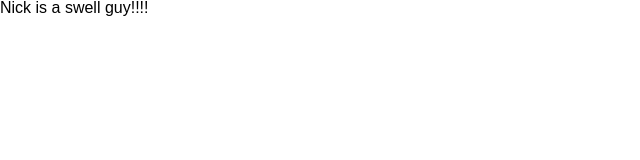
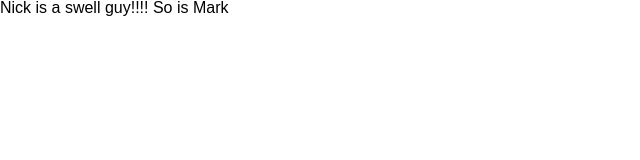
Before and after one commit to mdewey/git-test, a React (Create React App) app: page / in a window 1280 px wide. Shown: the top 160 px of the page, without its empty margins (0-640 px from the left). Built offline with nearby package versions, Linux system fonts and the light colour scheme.

Commit message:
added some love for Mark

```diff
--- a/src/components/HelloWorld.js
+++ b/src/components/HelloWorld.js
@@ -2,7 +2,7 @@ import React, { Component } from 'react'
 
 class HelloWorld extends Component {
   render() {
-    return <>Nick is a swell guy!!!!</>
+    return <>Nick is a swell guy!!!! So is Mark</>
   }
 }
 
```
